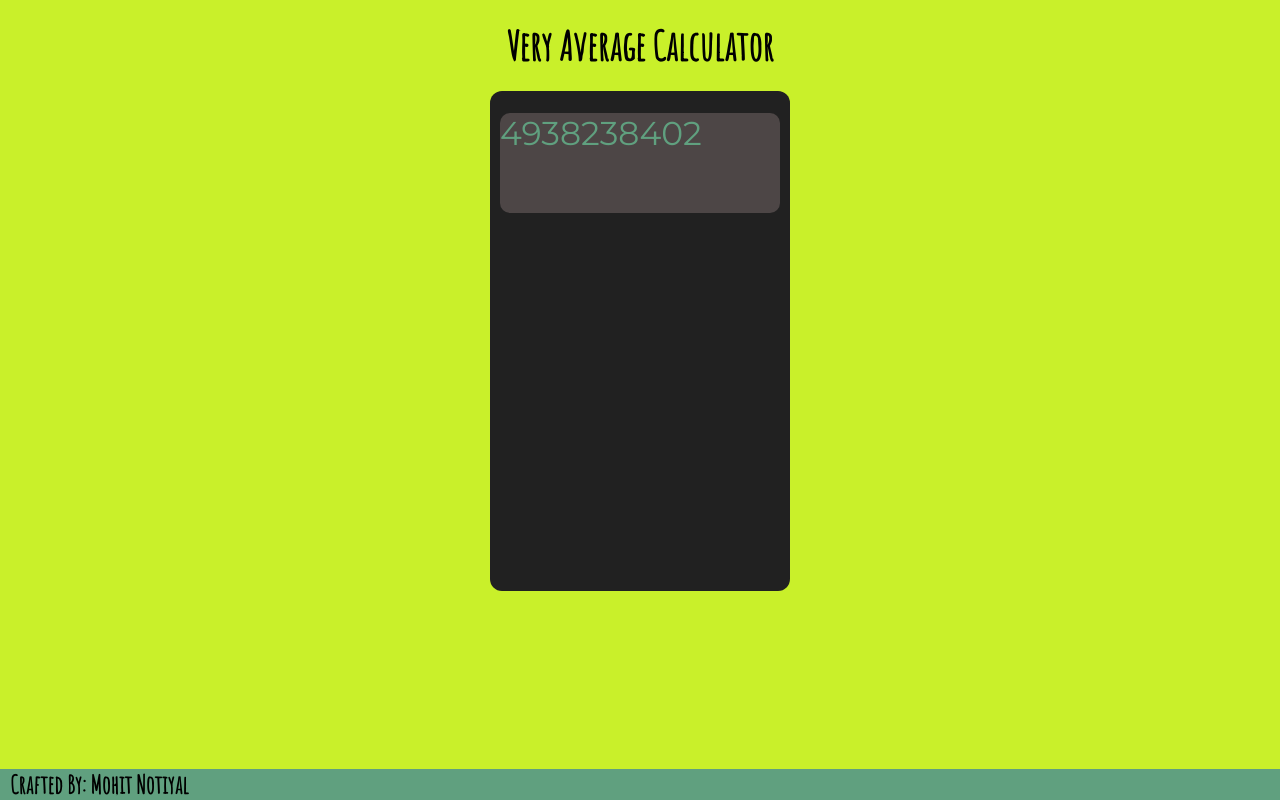
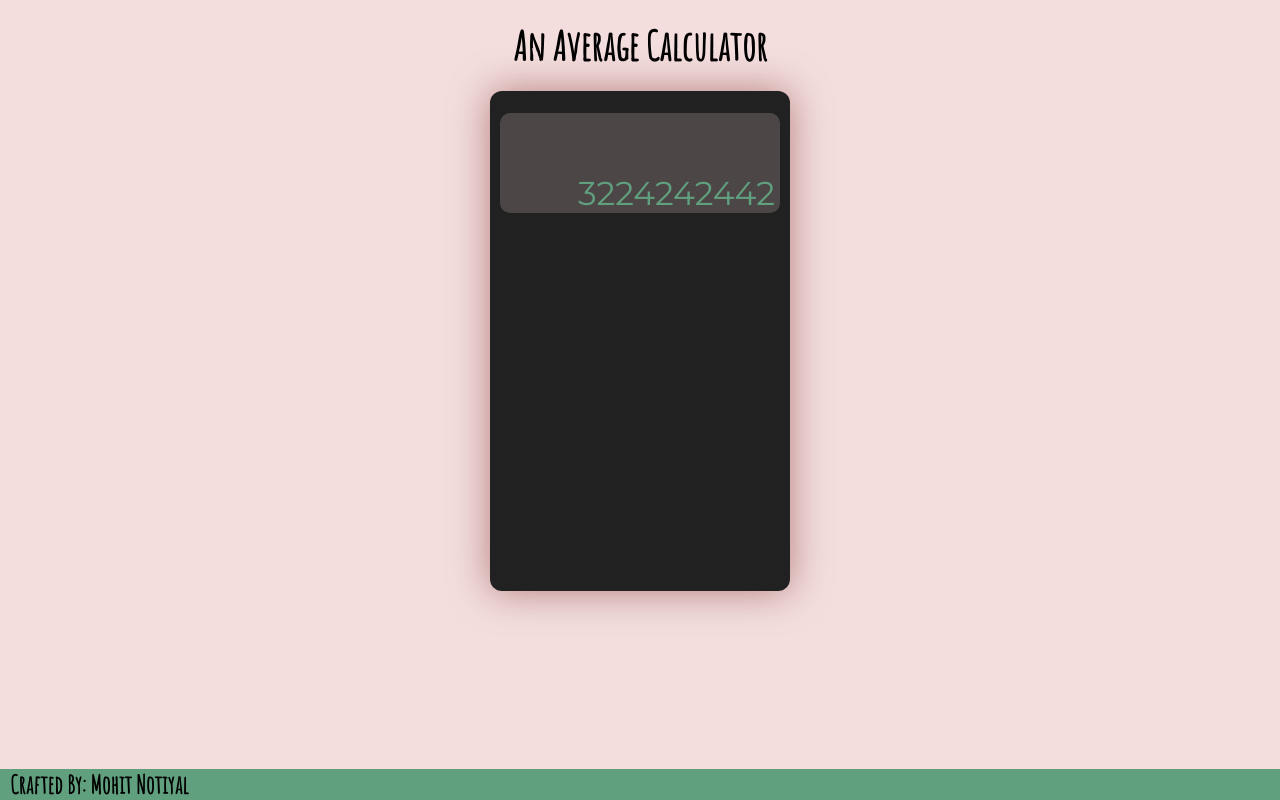
Before and after one commit to iwantroca/calculator, a plain HTML site: page index.html in a window 1280 px wide. Drawn offline with Linux system fonts and the light colour scheme.

Commit message:
Add minor layout improvements

```diff
--- a/index.html
+++ b/index.html
@@ -12,10 +12,14 @@
     <title>Calculator</title>
   </head>
   <body>
-    <header>Very Average Calculator</header>
+    <header>An Average Calculator</header>
     <main>
       <div class="container">
-        <div class="display">4938238402</div>
+        <div class="display">
+          <p id="input"></p>
+          <p id="result">3224242442</p>
+        </div>
+
         <div class="buttons"></div>
       </div>
     </main>
--- a/styles/style.css
+++ b/styles/style.css
@@ -8,7 +8,7 @@ body {
   flex-direction: column;
   justify-content: center;
   align-items: center;
-  background-color: #c9f02a;
+  background-color: #f3dddd;
   font-family: "Amatic SC", sans-serif;
 }
 header {
@@ -28,6 +28,7 @@ header {
   font-family: "Montserrat", Roboto;
   border-radius: 12px;
   position: relative;
+  filter: drop-shadow(0 0 19px rgba(144, 72, 72, 0.63));
 }
 .display {
   width: 280px;
@@ -40,7 +41,17 @@ header {
   position: absolute;
   top: 22px;
 }
-
+/* font size of input should be  22px*/
+#input {
+  font-size: 22px;
+  word-wrap: break-word;
+}
+#result {
+  position: absolute;
+  bottom: 0px;
+  right: 0px;
+  margin-right: 5px;
+}
 footer {
   position: fixed;
   bottom: 0px;
```
